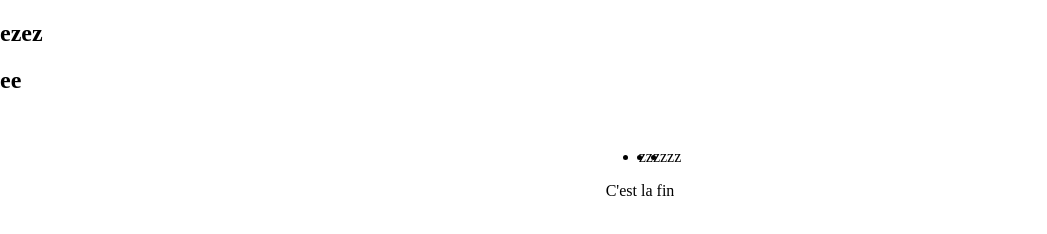
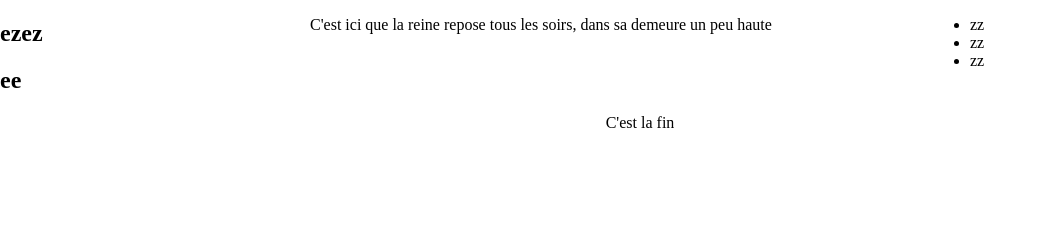
Before and after one commit to MaximeBCK/DojoMB, a plain HTML site: page holy-grail.html in a window 1280 px wide. Shown: the whole page, without its empty margins (0-1047 px from the left). Drawn offline with Linux system fonts and the light colour scheme.

Commit message:
Retour sur le challenge 3

```diff
--- a/holy-grail.html
+++ b/holy-grail.html
@@ -6,17 +6,18 @@
   <link rel="stylesheet" href="style.css">
 </head>
 <body>
+  <div>
     <nav>
         <h1>ezez</h1>
         <h2>ee</h2>
     </nav>
-  <img class="middle">
-  <ul>
+    <p>C'est ici que la reine repose tous les soirs, dans sa demeure un peu haute</p>
+     <ul>
       <li>zz</li>
       <li>zz</li>
       <li>zz</li>
-  </ul>
-
+     </ul>
+  </div>
   <footer>C'est la fin</footer>
 </body>
 </html>
--- a/style.css
+++ b/style.css
@@ -3,15 +3,19 @@ head {
   margin-right: 100px;
 }
 
-nav {
-  display:flexbox;
-  flex-direction: column;
 
+div{
+  display: flex;
+  justify-content: center;
 }
-
-ul {
-    display: flex;
-    justify-content: center;
+nav{
+  flex: 1;
+}
+p{
+  flex: 2;
+}
+ul{
+  flex: 1;
 }
 
 body {
```
Also changed, not shown: holy-grid.html (+0 -1 lines).
